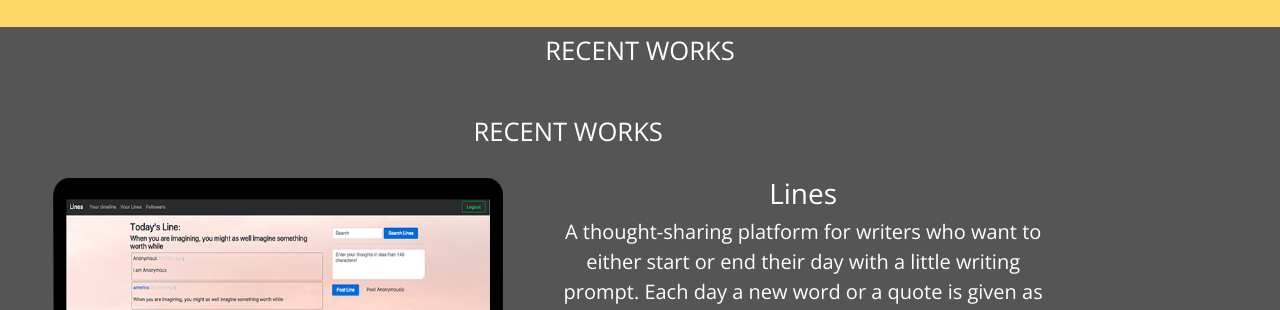
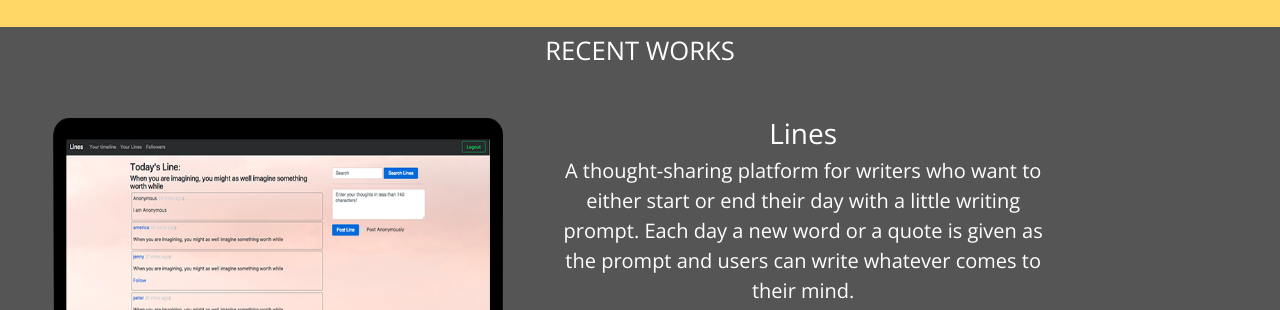
Before and after one commit to hajookim/hajookim.github.io, a plain HTML site: page index.html in a window 1280 px wide. Shown: the part 845-1155 px from the top of the page. Drawn offline with nearby package versions, Linux system fonts and the light colour scheme; a script that the page names is missing.

Commit message:
Update index.html

```diff
--- a/index.html
+++ b/index.html
@@ -97,12 +97,6 @@
             <div class="carousel-inner col-sm-12" >
                 <div class="carousel-item active">
                     <div class="carousel-container">
-                        <div class="row">
-                            <div class="col sm-12">
-                                <h1 class="text-center section-heading" style="color: white;">Recent Works</h1><br>
-                            </div>
-
-                        </div>
                         <div class="row">
                             <div class="carousel-img-container">
                                 <img class="d-block w-100" src="img/lines.png" alt="First slide" style="height: 400px; width: 500px; float: left;">
```
